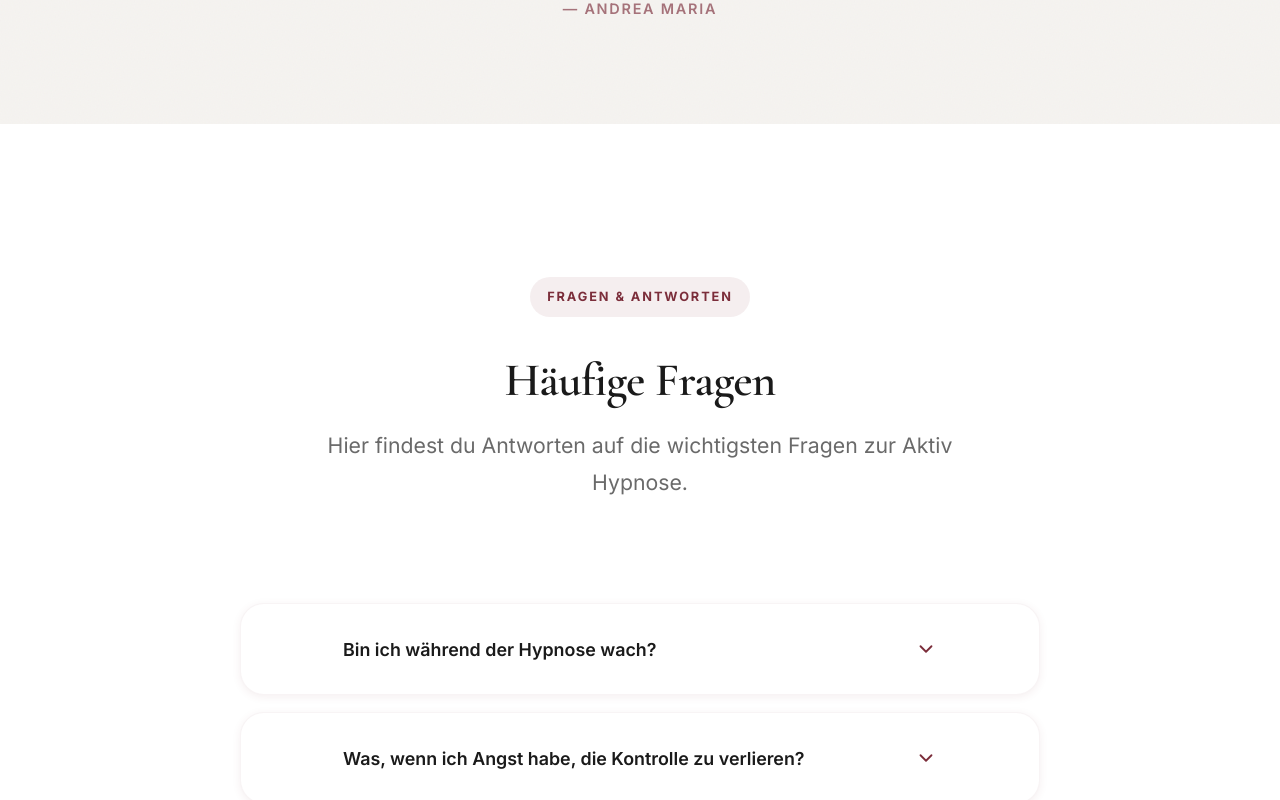
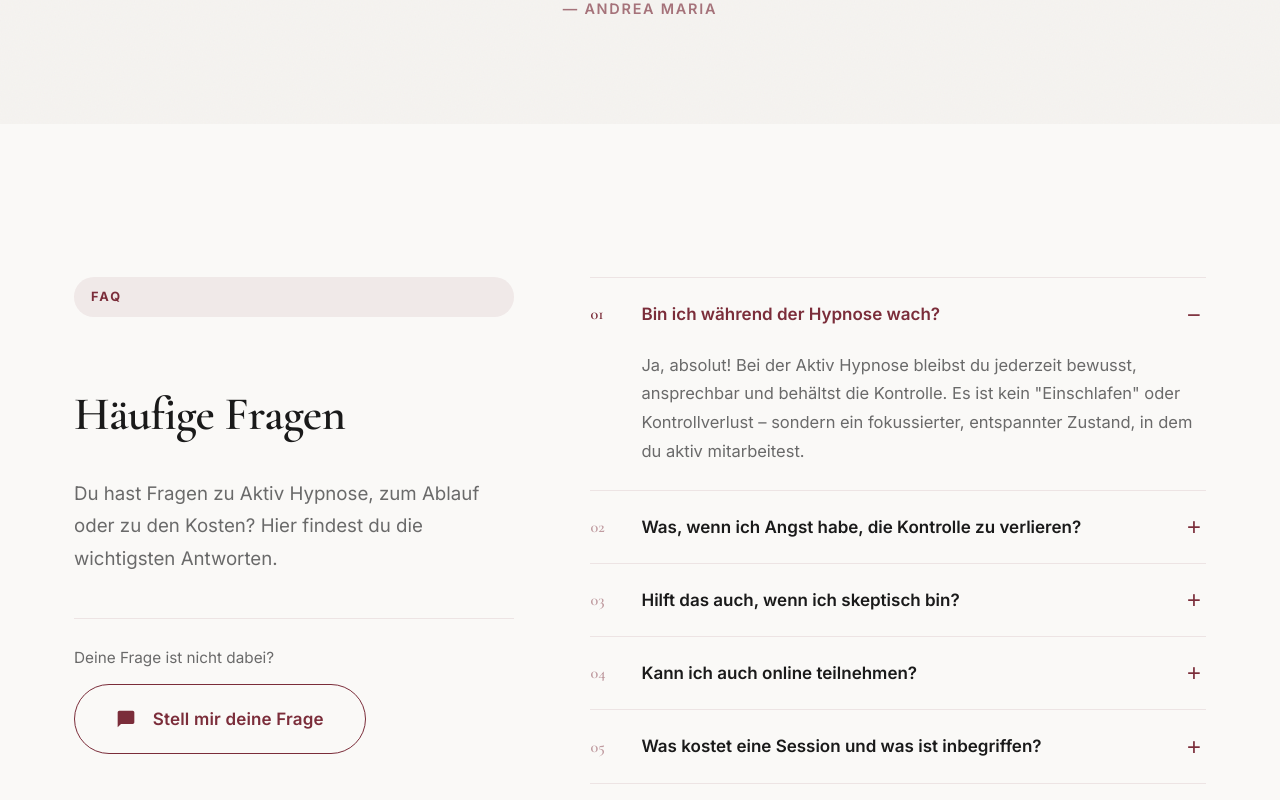
Before and after one commit to viktorfdeltaC/andrea-maria-landingpage, a React (Vite) app: page / in a window 1280 px wide. Shown: the part 8500-9300 px from the top of the page. Built offline with nearby package versions, Linux system fonts and the light colour scheme.

Commit message:
feat: redesign FAQ with 2-column editorial layout and numbered accordion

```diff
--- a/src/sections/FAQ.css
+++ b/src/sections/FAQ.css
@@ -1,68 +1,188 @@
-.faq-list { max-width: 800px; margin: var(--spacing-lg) auto 0; }
+.faq-section {
+  background: var(--color-bg);
+}
+
+/* ── 2-column layout ── */
+.faq-layout {
+  display: grid;
+  grid-template-columns: 5fr 7fr;
+  gap: clamp(3rem, 6vw, 6rem);
+  align-items: start;
+}
+
+/* ── Left: sticky header col ── */
+.faq-header-col {
+  position: sticky;
+  top: 110px;
+  display: flex;
+  flex-direction: column;
+  gap: var(--spacing-md);
+}
+
+.faq-header-col h2 {
+  margin: 0;
+}
+
+.faq-intro {
+  color: var(--color-text-muted);
+  line-height: 1.75;
+  margin: 0;
+}
+
+.faq-cta-block {
+  margin-top: 0.5rem;
+  padding-top: 1.5rem;
+  border-top: 1px solid rgba(123, 45, 58, 0.1);
+  display: flex;
+  flex-direction: column;
+  gap: 0.75rem;
+}
+
+.faq-cta-block > p {
+  font-size: 0.9rem;
+  color: var(--color-text-muted);
+  margin: 0;
+}
+
+.faq-cta-btn {
+  align-self: flex-start;
+}
+
+/* ── Right: accordion list ── */
+.faq-list {
+  display: flex;
+  flex-direction: column;
+}
 
 .faq-item {
-  background: var(--color-bg-alt);
-  border-radius: var(--radius-lg);
-  margin-bottom: var(--spacing-sm);
-  overflow: hidden;
-  box-shadow: var(--shadow-sm);
-  transition: var(--transition);
-  border: 1px solid rgba(123,45,58,0.05);
+  border-bottom: 1px solid rgba(123, 45, 58, 0.1);
+  transition: var(--transition-fast);
 }
-.faq-item:hover { box-shadow: var(--shadow-md); }
-.faq-item.active { box-shadow: var(--shadow-lg); border-color: rgba(123,45,58,0.12); }
+
+.faq-item:first-child {
+  border-top: 1px solid rgba(123, 45, 58, 0.1);
+}
 
 .faq-question {
   width: 100%;
-  padding: var(--spacing-md) var(--spacing-lg);
-  background: none; border: none;
+  padding: 1.4rem 0;
+  background: none;
+  border: none;
   text-align: left;
+  cursor: pointer;
+  display: flex;
+  align-items: center;
+  gap: 1rem;
+  transition: var(--transition-fast);
+}
+
+.faq-num {
+  font-family: 'Cormorant Garamond', serif;
+  font-size: 0.95rem;
+  font-weight: 600;
+  color: var(--color-primary);
+  opacity: 0.45;
+  min-width: 2rem;
+  line-height: 1;
+  flex-shrink: 0;
+  transition: opacity var(--transition-fast);
+}
+
+.faq-item.active .faq-num {
+  opacity: 1;
+}
+
+.faq-q-text {
+  flex: 1;
   font-family: 'Inter', sans-serif;
-  font-size: 1.05rem; font-weight: 600;
+  font-size: 1rem;
+  font-weight: 600;
   color: var(--color-text);
-  cursor: pointer;
-  display: flex; justify-content: space-between; align-items: center;
-  gap: 1rem;
-  transition: var(--transition);
+  line-height: 1.45;
+  transition: color var(--transition-fast);
 }
-.faq-question:hover { background: rgba(123, 45, 58, 0.03); }
+
+.faq-item.active .faq-q-text {
+  color: var(--color-primary);
+}
 
 .faq-icon {
-  width: 22px; height: 22px;
+  font-size: 1.4rem;
+  font-weight: 300;
   color: var(--color-primary);
   flex-shrink: 0;
-  transition: transform var(--transition);
+  line-height: 1;
+  width: 24px;
+  text-align: center;
+  transition: transform var(--transition-fast);
 }
-.faq-icon svg { width: 100%; height: 100%; }
-.faq-item.active .faq-icon { transform: rotate(180deg); }
 
+/* Answer collapse */
 .faq-answer {
   display: grid;
   grid-template-rows: 0fr;
   transition: grid-template-rows 0.38s var(--ease-out-quart);
 }
+
 .faq-answer--open {
   grid-template-rows: 1fr;
 }
+
 .faq-answer-inner {
   overflow: hidden;
-  padding: 0 var(--spacing-lg);
+  padding: 0 0 0 3rem;
   transition: padding 0.38s var(--ease-out-quart);
 }
+
 .faq-answer--open .faq-answer-inner {
-  padding: 0 var(--spacing-lg) var(--spacing-lg);
-}
-.faq-answer p { font-size: 1rem; color: var(--color-text-light); line-height: 1.7; }
-
-@media (max-width: 768px) {
-  .faq-question { padding: 1rem 1.25rem; font-size: 0.95rem; }
-  .faq-answer-inner { padding: 0 1.25rem; }
-  .faq-answer--open .faq-answer-inner { padding: 0 1.25rem 1.25rem; }
+  padding: 0 0 1.4rem 3rem;
 }
 
-@media (max-width: 480px) {
-  .faq-question { padding: 1rem; font-size: 0.9rem; }
-  .faq-answer-inner { padding: 0 1rem; }
-  .faq-answer--open .faq-answer-inner { padding: 0 1rem 1rem; }
-  .faq-answer p { font-size: 0.9rem; }
+.faq-answer p {
+  font-size: 0.97rem;
+  color: var(--color-text-muted);
+  line-height: 1.75;
+  margin: 0;
 }
+
+/* ── Responsive ── */
+@media (max-width: 900px) {
+  .faq-layout {
+    grid-template-columns: 1fr;
+    gap: var(--spacing-lg);
+  }
+
+  .faq-header-col {
+    position: static;
+  }
+
+  .faq-cta-block {
+    flex-direction: row;
+    align-items: center;
+    flex-wrap: wrap;
+  }
+
+  .faq-cta-btn {
+    align-self: auto;
+  }
+}
+
+@media (max-width: 600px) {
+  .faq-question {
+    padding: 1.15rem 0;
+    gap: 0.75rem;
+  }
+
+  .faq-q-text {
+    font-size: 0.93rem;
+  }
+
+  .faq-answer-inner,
+  .faq-answer--open .faq-answer-inner {
+    padding-left: 2.5rem;
+  }
+
+  .faq-answer p {
+    font-size: 0.9rem;
+  }
+}
--- a/src/sections/FAQ.jsx
+++ b/src/sections/FAQ.jsx
@@ -32,21 +32,43 @@ const faqs = [
   },
   {
     q: 'Wie unterscheidet sich Aktiv Hypnose von klassischer Therapie?',
-    a: 'Klassische Gesprächstherapie arbeitet hauptsächlich auf der bewussten Ebene und kann oft Monate oder Jahre dauern. Aktiv Hypnose hingegen erreicht direkt das Unterbewusstsein, wo Muster und Blockaden gespeichert sind – und erzielt dadurch oft in einer einzigen Session das, woran Therapie lange gearbeitet hat. Sie ersetzt keine psychiatrische Behandlung, ergänzt aber viele andere Methoden sehr wirkungsvoll.',
+    a: 'Klassische Gesprächstherapie arbeitet hauptsächlich auf der bewussten Ebene und kann oft Monate oder Jahre dauern. Aktiv Hypnose hingegen erreicht direkt das Unterbewusstsein, wo Muster und Blockaden gespeichert sind – und erzielt dadurch oft in einer einzigen Session das, woran Therapie lange gearbeitet hat.',
   },
 ]
 
 export default function FAQ() {
-  const [open, setOpen] = useState(null)
+  const [open, setOpen] = useState(0)
+
+  const scrollTo = (e) => {
+    e.preventDefault()
+    const target = document.querySelector('#contact')
+    if (target) window.scrollTo({ top: target.getBoundingClientRect().top + window.pageYOffset - 90, behavior: 'smooth' })
+  }
 
   return (
-    <section id="faq" className="section section--alt animate-on-scroll">
+    <section id="faq" className="section faq-section">
       <div className="container">
-        <div className="section-header">
-          <span className="section-label">Fragen & Antworten</span>
+        <div className="faq-layout">
+
+          {/* ── Left: sticky header ── */}
+          <div className="faq-header-col">
+            <span className="section-label">FAQ</span>
             <h2>Häufige Fragen</h2>
-          <p className="section-intro">Hier findest du Antworten auf die wichtigsten Fragen zur Aktiv Hypnose.</p>
+            <p className="faq-intro">
+              Du hast Fragen zu Aktiv Hypnose, zum Ablauf oder zu den Kosten? Hier findest du die wichtigsten Antworten.
+            </p>
+            <div className="faq-cta-block">
+              <p>Deine Frage ist nicht dabei?</p>
+              <a href="#contact" className="btn btn-secondary faq-cta-btn" onClick={scrollTo}>
+                <svg viewBox="0 0 24 24" fill="currentColor" width="16" height="16">
+                  <path d="M20 2H4c-1.1 0-2 .9-2 2v18l4-4h14c1.1 0 2-.9 2-2V4c0-1.1-.9-2-2-2z"/>
+                </svg>
+                Stell mir deine Frage
+              </a>
             </div>
+          </div>
+
+          {/* ── Right: accordion ── */}
           <div className="faq-list">
             {faqs.map((item, i) => (
               <div key={i} className={`faq-item${open === i ? ' active' : ''}`}>
@@ -55,11 +77,10 @@ export default function FAQ() {
                   aria-expanded={open === i}
                   onClick={() => setOpen(open === i ? null : i)}
                 >
-                {item.q}
-                <span className="faq-icon">
-                  <svg viewBox="0 0 24 24" fill="none" stroke="currentColor" strokeWidth="2" strokeLinecap="round" strokeLinejoin="round">
-                    <path d="M6 9l6 6 6-6"/>
-                  </svg>
+                  <span className="faq-num">{String(i + 1).padStart(2, '0')}</span>
+                  <span className="faq-q-text">{item.q}</span>
+                  <span className="faq-icon" aria-hidden="true">
+                    {open === i ? '−' : '+'}
                   </span>
                 </button>
                 <div className={`faq-answer${open === i ? ' faq-answer--open' : ''}`}>
@@ -70,6 +91,8 @@ export default function FAQ() {
               </div>
             ))}
           </div>
+
+        </div>
       </div>
     </section>
   )
```
Lines whose indentation alone changed are shown as unchanged.
